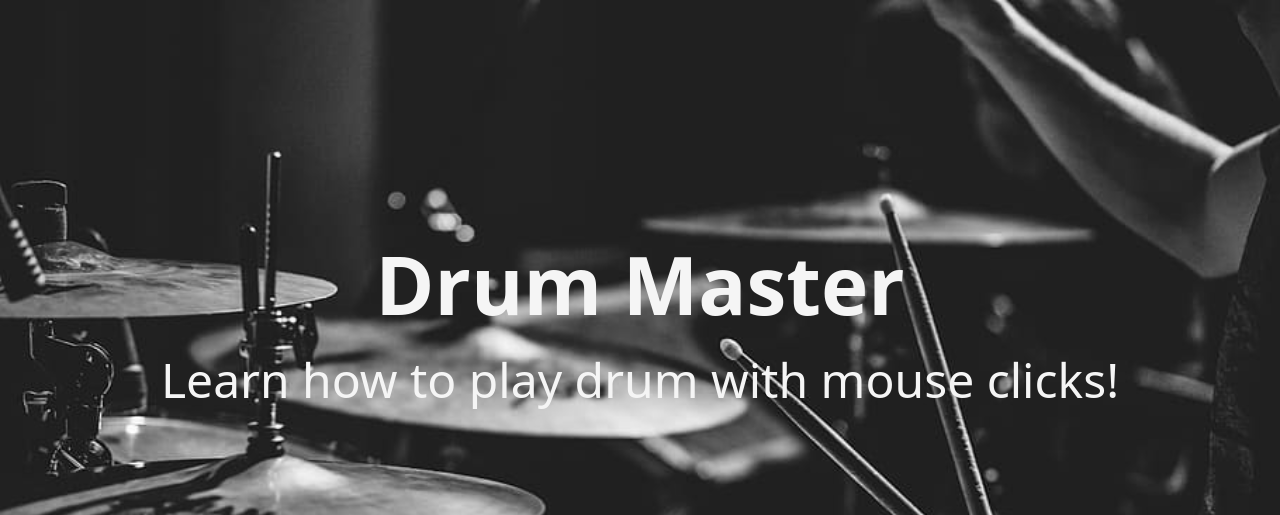
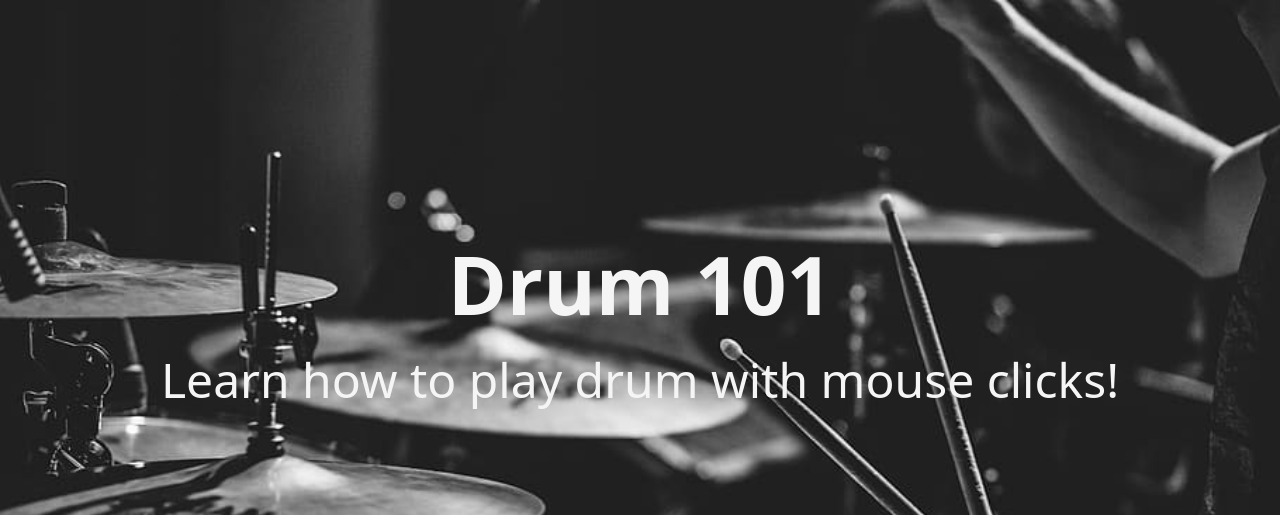
Before and after one commit to liuzheyu1998/drum-master, a Flask app: page / in a window 1280 px wide. Shown: the top 515 px of the page. Run offline with Flask 2, Linux system fonts and the light colour scheme; some libraries are stand-ins or nearby versions.

Commit message:
Drum101 finished

```diff
--- a/templates/layout.html
+++ b/templates/layout.html
@@ -24,7 +24,7 @@
   <script type="text/javascript" src="{{ url_for('static', filename = 'layout.js') }}"></script>
 
 
-  <title>DruMaster</title>
+  <title>Drum101</title>
 
   </head>
 
--- a/templates/welcome.html
+++ b/templates/welcome.html
@@ -38,7 +38,7 @@
     <br>
     <br>
     <div id = "domain">
-        Drum Master
+        Drum 101
     </div>
     <div id = "topic">
         Learn how to play drum with mouse clicks!
```
